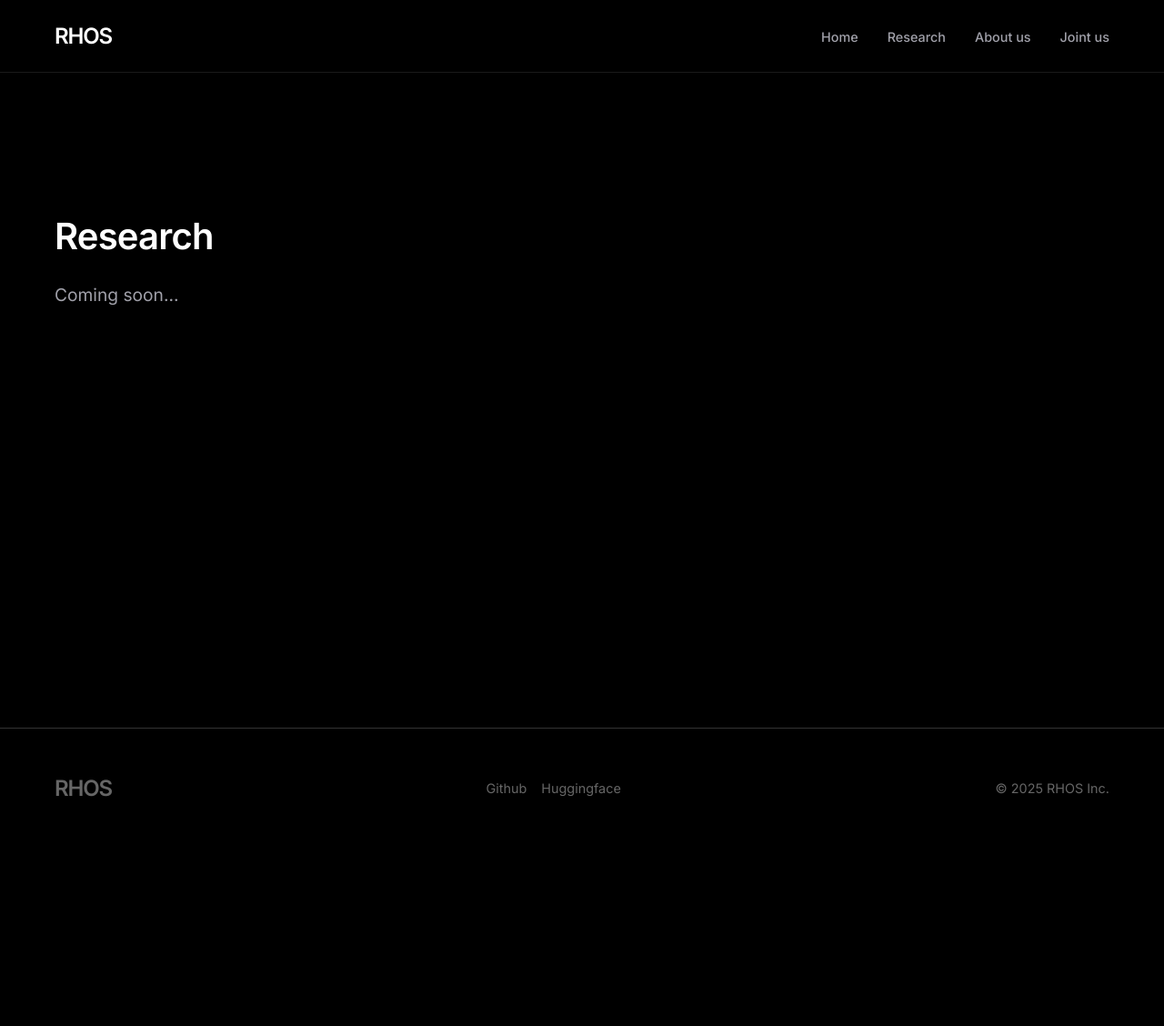
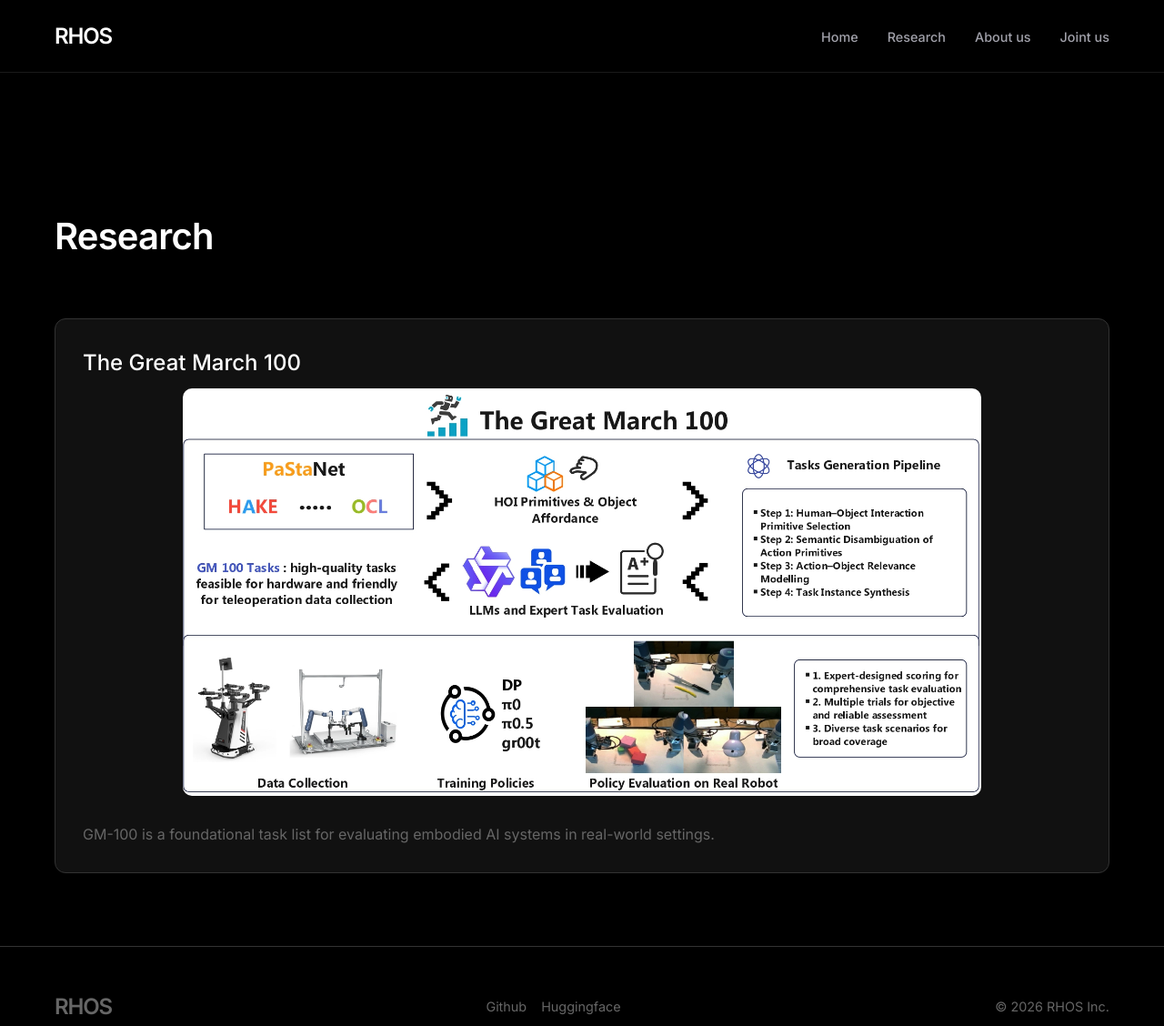
Before and after one commit to rhos-ai/rhos-ai.github.io, a plain HTML site: page research.html in a window 1280 px wide. Shown: the whole page at 91% size. Before the commit the page ends 933 px from the top, so only its background shows below. Drawn offline with Linux system fonts and the light colour scheme.

Commit message:
[0121 update gm-100]

```diff
--- a/research.html
+++ b/research.html
@@ -32,26 +32,30 @@
     <main>
         <section class="container" style="padding-top: 150px; min-height: 80vh;">
             <h1 class="h2">Research</h1>
-            <p style="color: #a1a1aa; font-size: 1.2rem; margin-top: 20px; max-width: 800px;">
-                Coming soon...
-            </p>
-
-            <!-- <div
+            <div
                 style="margin-top: 60px; display: grid; grid-template-columns: repeat(auto-fit, minmax(300px, 1fr)); gap: 30px;">
                 <div style="background: #111; padding: 30px; border-radius: 12px; border: 1px solid #333;">
-                    <h3 class="h3" style="margin-bottom: 10px;">Coming soon...</h3>
-                    <p style="color: #666;">Coming soon...</p>
+                    <h3 class="h3" style="margin-bottom: 10px;">
+                        <a href="https://rhos.ai/research/gm-100" style="color: inherit; text-decoration: none;"
+                            target="_blank">The Great March 100</a>
+                    </h3>
+                    <a href="https://rhos.ai/research/gm-100" target="_blank" style="display: block;">
+                        <img src="research/gm-100/pipeline-v1.png" alt="GM-100"
+                            style="width: 80%; border-radius: 10px; margin-bottom: 30px; display: block; margin-left: auto; margin-right: auto;">
+                    </a>
+                    <p style="color: #666;">GM-100 is a foundational task list for evaluating embodied AI systems in
+                        real-world settings.</p>
                 </div>
 
-                <div style="background: #111; padding: 30px; border-radius: 12px; border: 1px solid #333;">
+                <!-- <div style="background: #111; padding: 30px; border-radius: 12px; border: 1px solid #333;">
                     <h3 class="h3" style="margin-bottom: 10px;">Coming soon...</h3>
                     <p style="color: #666;">Coming soon...</p>
                 </div>
                 <div style="background: #111; padding: 30px; border-radius: 12px; border: 1px solid #333;">
                     <h3 class="h3" style="margin-bottom: 10px;">Coming soon...</h3>
-                    <p style="color: #666;">Coming soon...</p>
-                </div>
-            </div> -->
+                    <p style="color: #666;">Coming soon...</p> -->
+            </div>
+            </div>
         </section>
     </main>
 
@@ -65,7 +69,7 @@
                     <a href="https://huggingface.co/rhos-ai">Huggingface</a>
                 </div>
                 <div class="legal">
-                    &copy; 2025 RHOS Inc.
+                    &copy; 2026 RHOS Inc.
                 </div>
             </div>
         </div>
```
Also changed, not shown: assets/gm-100-thumb.png (added), research/gm-100/pipeline-v1.png (added), 1 other file.
